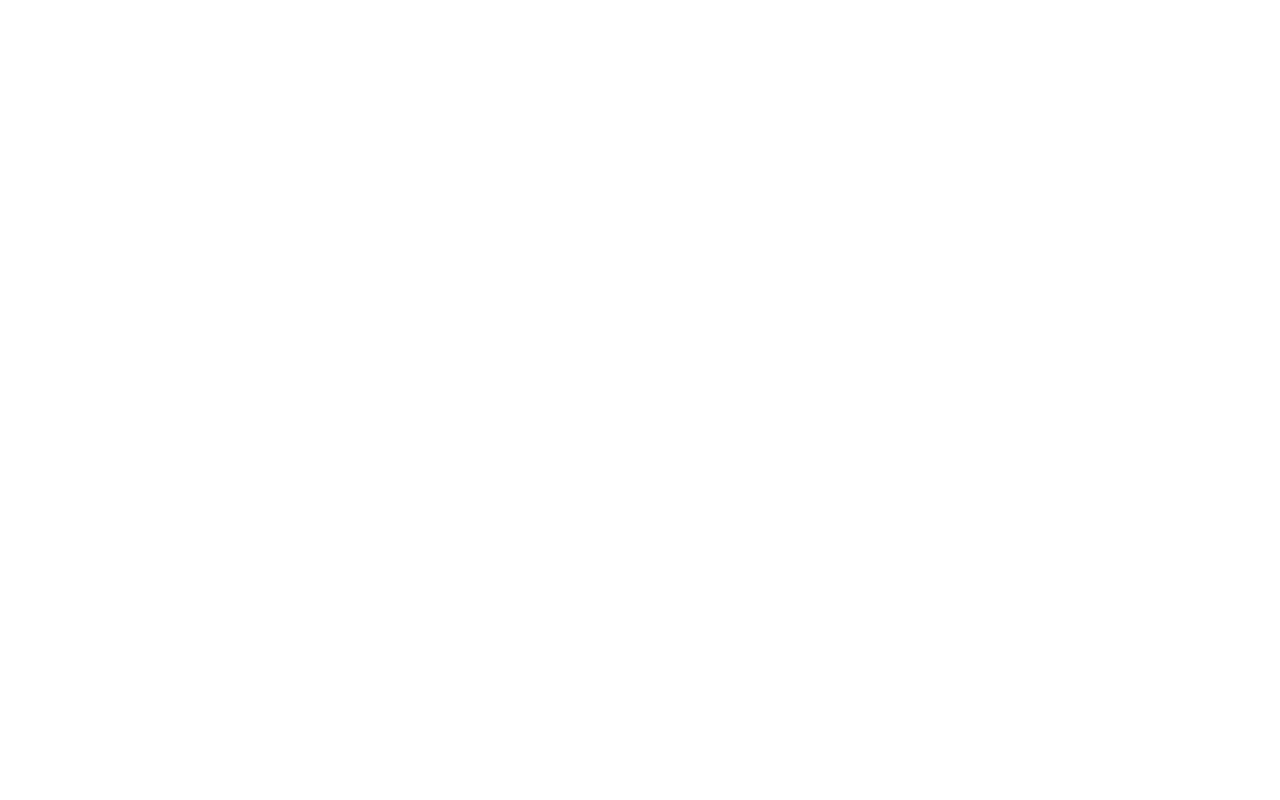
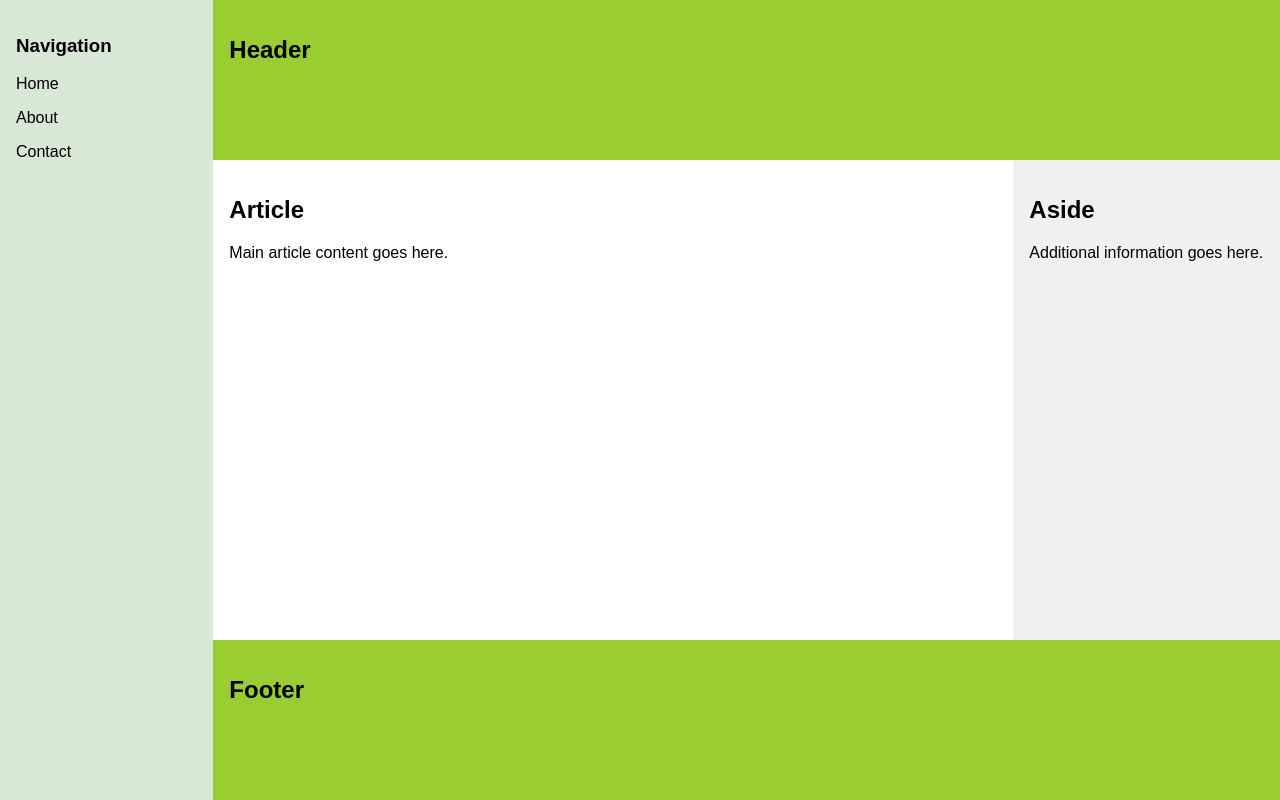
Before and after one commit to acciojob/split-screen-styling-unknownking16, a website: page main.html in a window 1280 px wide. Drawn offline with Linux system fonts and the light colour scheme.

Commit message:
created a submission

```diff
--- a/main.html
+++ b/main.html
@@ -6,6 +6,44 @@
   </head>
 
   <body>
+	   <div class="container">
+
+
+        <nav>
+            <h3>Navigation</h3>
+            <p>Home</p>
+            <p>About</p>
+            <p>Contact</p>
+        </nav>
+
+
+        <div class="main">
+
+            <header>
+                <h2>Header</h2>
+            </header>
+
+            <div class="content">
+
+                <article>
+                    <h2>Article</h2>
+                    <p>Main article content goes here.</p>
+                </article>
+
+                <aside>
+                    <h2>Aside</h2>
+                    <p>Additional information goes here.</p>
+                </aside>
+
+            </div>
+
+            <footer>
+                <h2>Footer</h2>
+            </footer>
+
+        </div>
+
+    </div>
     <!-- the entire body must be written by student -->
     <script type="text/javascript" src="./script.js"></script>
   </body>
--- a/styles.css
+++ b/styles.css
@@ -1 +1,87 @@
 /*  your css code here. If applicable */
+ * {
+            box-sizing: border-box;
+        }
+
+        body {
+            margin: 0;
+            font-family: Arial, sans-serif;
+        }
+
+
+        .container {
+            display: flex;
+            min-height: 100vh;
+        }
+
+        /* Left Navigation */
+        nav {
+            width: 16.6667%;
+            background-color: #D7E8D4;
+            padding: 1em;
+        }
+
+        .main {
+            width: 83.3333%;
+            display: flex;
+            flex-direction: column;
+        }
+
+        /* Header */
+        header {
+            height: 20vh;
+            background-color: yellowgreen;
+            padding: 1em;
+        }
+
+
+        .content {
+            display: flex;
+            min-height: 60vh;
+        }
+
+        /* Article */
+        article {
+            width: 75%;
+            min-height: 60vh;
+            padding: 1em;
+            background-color: white;
+        }
+
+        /* Aside */
+        aside {
+            width: 25%;
+            padding: 1em;
+            background-color: #f0f0f0;
+        }
+
+
+        footer {
+            height: 20vh;
+            background-color: yellowgreen;
+            padding: 1em;
+        }
+
+
+        @media (max-width: 600px) {
+            .container {
+                flex-direction: column;
+            }
+
+            nav {
+                width: 100%;
+            }
+
+            .main {
+                width: 100%;
+            }
+
+            .content {
+                flex-direction: column;
+            }
+
+            article,
+            aside {
+                width: 100%;
+            }
+        }
```
